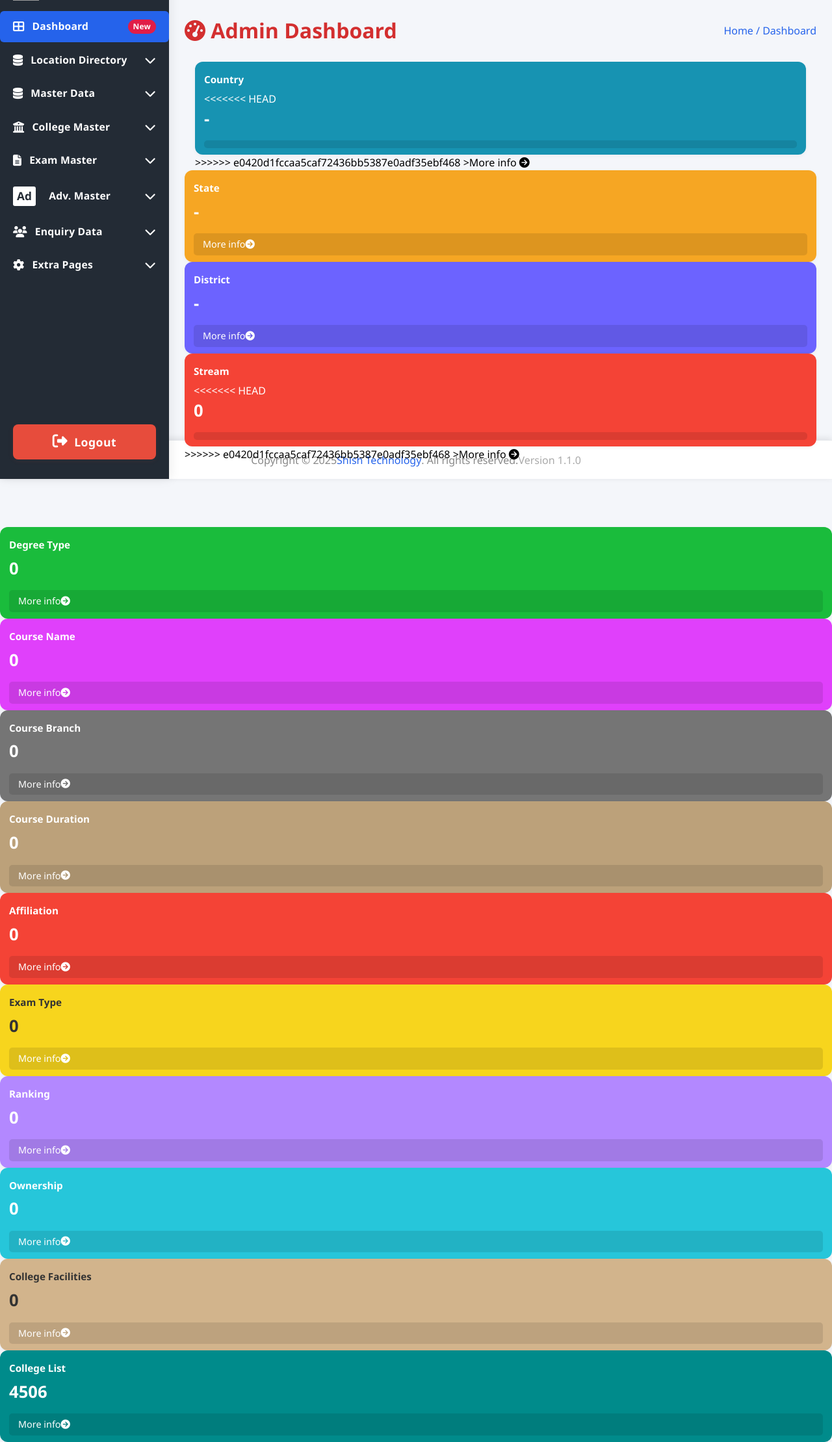
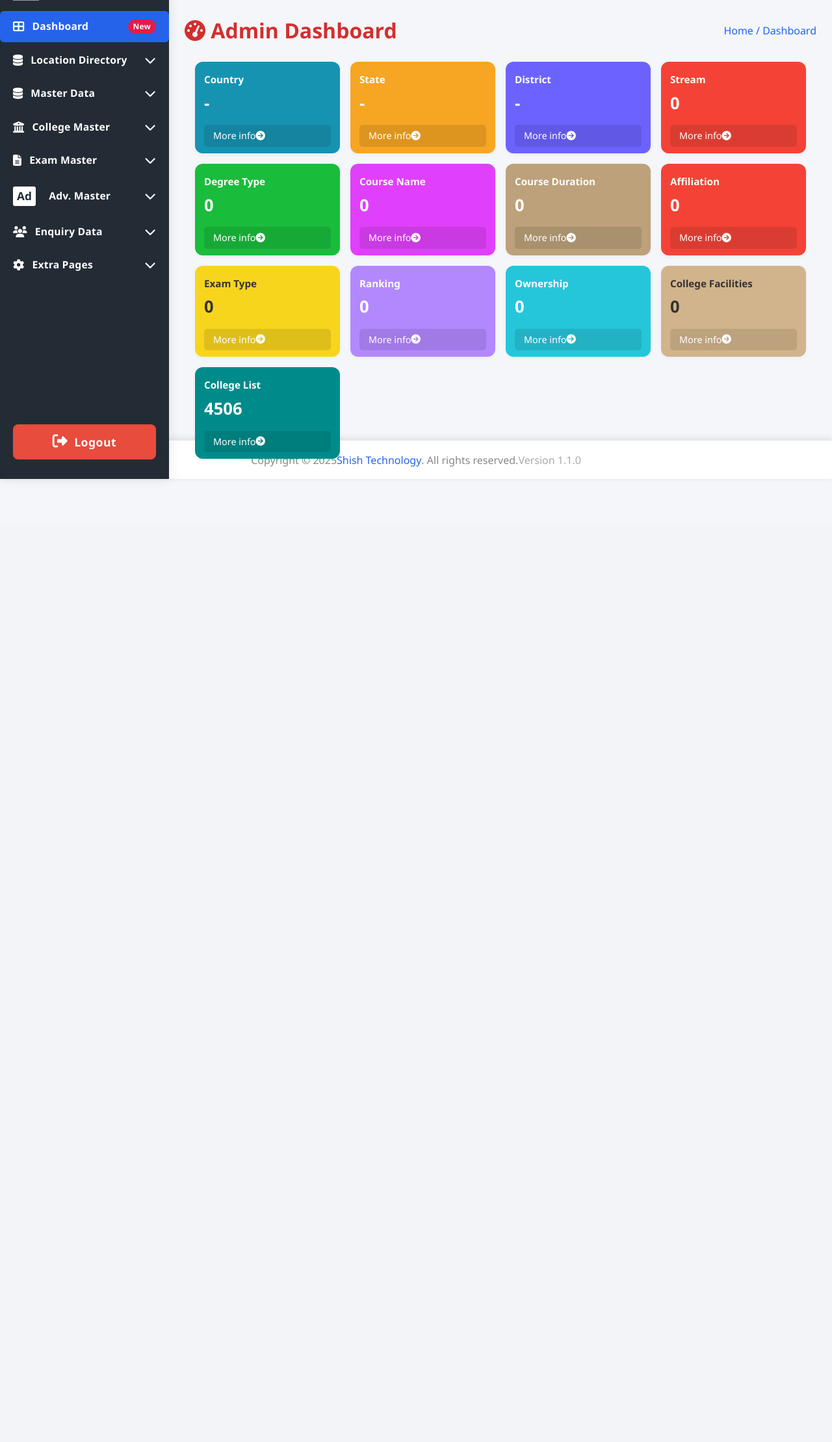
Before and after one commit to pritam521410/Admin_Dashboard, a PHP site: page /dashboard.php in a window 1280 px wide. Shown: the part 63-2282 px from the top of the page at 65% size. After the commit the page ends 801 px from the top, so only its background shows below. Run offline with PHP 8.4, Linux system fonts and the light colour scheme; grey boxes are pictures that could not be loaded.

Commit message:
all changes

```diff
--- a/backend/Route/collegeFacility.route.js
+++ b/backend/Route/collegeFacility.route.js
@@ -6,7 +6,7 @@ import {
   getCollegeFacilityById,
   updateCollegeFacility,
   deleteCollegeFacility,
-} from "../controllers/college.controller.js";
+} from "../controllers/collegeFacility.controller.js";
 import { upload } from "../middlewares/multer.middleware.js";
 
 const router = express.Router();
--- a/frontend/admin/country.php
+++ b/frontend/admin/country.php
@@ -82,8 +82,6 @@
           </table>
         </div>
 
-<<<<<<< HEAD
-=======
       </div>
       <!-- Edit Country Modal -->
       <div id="editCountryModal" class="modal" style="display:none; position:fixed; top:0; left:0; width:100vw; height:100vh; background:rgba(0,0,0,0.3); align-items:center; justify-content:center; z-index:9999;">
@@ -118,7 +116,6 @@
             </div>
           </form>
         </div>
->>>>>>> e0420d1fccaa5caf72436bb5387e0adf35ebf468
       </div>
       <?php include '../components/footer.php'; ?>
     </div>
--- a/frontend/admin/dashboard.php
+++ b/frontend/admin/dashboard.php
@@ -19,13 +19,8 @@
         <a href="country.php" style="text-decoration: none">
           <div class="card card-blue">
             <div class="card-title" style="color: inherit">Country</div>
-<<<<<<< HEAD
             <div class="card-value" id='countryCountForDashboard'>0</div>
             <span class="more-info"
-=======
-            <div class="card-value" id='countryCountForDashboard'></div>
-            <span href="country.php" class="more-info"
->>>>>>> e0420d1fccaa5caf72436bb5387e0adf35ebf468
               >More info <i class="fa fa-arrow-circle-right"></i
             ></span>
           </div>
@@ -46,13 +41,8 @@
         </div>
          <div class="card card-red">
           <div class="card-title">Stream</div>
-<<<<<<< HEAD
           <div class="card-value" id="streamCountForDashboard">0</div>
           <a href="./stream.php" class="more-info"
-=======
-          <div class="card-value" id="streamCountForDashboard"></div>
-          <a href="#" class="more-info"
->>>>>>> e0420d1fccaa5caf72436bb5387e0adf35ebf468
             >More info <i class="fa fa-arrow-circle-right"></i
           ></a>
         </div>
@@ -70,13 +60,7 @@
             >More info <i class="fa fa-arrow-circle-right"></i
           ></a>
         </div>
-        <div class="card card-grey">
-          <div class="card-title">Course Branch</div>
-          <div class="card-value" id="courseBranchCountForDashboard">0</div>
-          <a href="#" class="more-info"
-            >More info <i class="fa fa-arrow-circle-right"></i
-          ></a>
-        </div>
+
         <div class="card card-brown">
           <div class="card-title">Course Duration</div>
           <div class="card-value" id="courseDurationCountForDashboard">0</div>
--- a/frontend/components/sidebar.php
+++ b/frontend/components/sidebar.php
@@ -21,12 +21,11 @@ $sidebarMenu = [
   [
     'label' => 'Master Data',
     'icon' => 'fa-database',
-    'pages' => ['stream', 'degreetype', 'coursename', 'subcoursebranch', 'courseduration', 'affiliationname', 'approvedthrough', 'examthrough', 'ranking', 'ownership', 'college-facilities'],
+    'pages' => ['stream', 'degreetype', 'coursename', 'courseduration', 'affiliationname', 'approvedthrough', 'examthrough', 'ranking', 'ownership', 'college-facilities'],
     'children' => [
       ['label' => 'Stream', 'href' => 'stream.php'],
       ['label' => 'Degree Type', 'href' => 'degree.php'],
       ['label' => 'Course Name', 'href' => 'course.php'],
-      ['label' => 'Sub-Course Branch', 'href' => 'subcoursebranch.html'],
       ['label' => 'Course Duration', 'href' => 'course_duration.php'],
       ['label' => 'Affiliation Name', 'href' => 'affilication.php'],
       ['label' => 'Approved Through', 'href' => 'approvedThrough.php'],
```
Also changed, not shown: backend/uploads/1753511918562-pritamss.jpeg (added), backend/uploads/1753513064102-pritams.jpeg (added), backend/uploads/1753513185136-pritams.jpeg (added).
